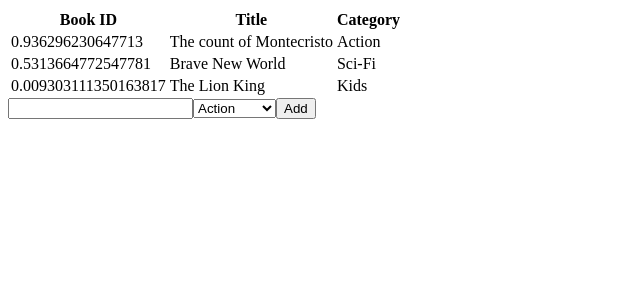
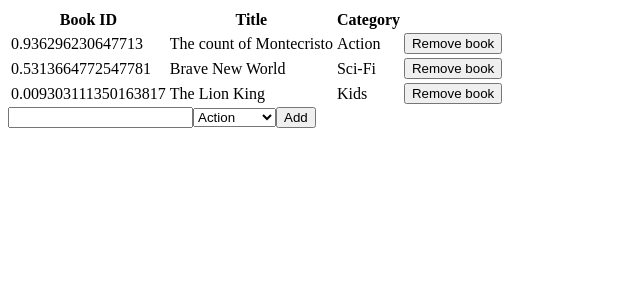
Before and after one commit to jeton-th/a-bookstore, a React (Create React App) app: page / in a window 1280 px wide. Shown: the top 300 px of the page, without its empty margins (0-640 px from the left). Built offline with nearby package versions, Linux system fonts and the light colour scheme.

Commit message:
Third milestone

```diff
--- a/src/components/Book.js
+++ b/src/components/Book.js
@@ -1,16 +1,25 @@
 import React from 'react';
 import PropTypes from 'prop-types';
 
-const Book = ({ book }) => (
+const Book = ({ book, clickHandler }) => (
   <tr>
     <td>{book.id}</td>
     <td>{book.title}</td>
     <td>{book.category}</td>
+    <td>
+      <button
+        type="button"
+        onClick={() => clickHandler(book)}
+      >
+        Remove book
+      </button>
+    </td>
   </tr>
 );
 
 Book.propTypes = {
   book: PropTypes.object.isRequired,
+  clickHandler: PropTypes.func.isRequired,
 };
 
 export default Book;
--- a/src/containers/BooksForm.js
+++ b/src/containers/BooksForm.js
@@ -1,6 +1,6 @@
 import React from 'react';
+import PropTypes from 'prop-types';
 import { connect } from 'react-redux';
-import store from '../reducers/index';
 import { addBook } from '../actions/index';
 
 const BOOK_CATEGORIES = [
@@ -15,8 +15,9 @@ const BOOK_CATEGORIES = [
 
 class BooksForm extends React.Component {
   state = {
+    id: Math.random(),
     title: '',
-    category: '',
+    category: 'Action',
   };
 
   handleChange = (event) => {
@@ -32,10 +33,12 @@ class BooksForm extends React.Component {
   };
 
   handleSubmit = () => {
-    store.dispatch(addBook(this.state));
+    const { submitNewBook } = this.props;
+    submitNewBook(this.state);
     this.setState({
+      id: Math.random(),
       title: '',
-      category: '',
+      category: 'Action',
     });
   }
 
@@ -46,13 +49,7 @@ class BooksForm extends React.Component {
         <input onChange={this.handleChange} value={title} />
         <select onChange={this.handleChange} value={category}>
           {
-            BOOK_CATEGORIES.map(c => (
-              <option
-                key={c}
-              >
-                {c}
-              </option>
-            ))
+            BOOK_CATEGORIES.map(c => (<option key={c}>{c}</option>))
           }
         </select>
         <button type="button" onClick={this.handleSubmit}>Add</button>
@@ -61,8 +58,12 @@ class BooksForm extends React.Component {
   }
 }
 
+BooksForm.propTypes = {
+  submitNewBook: PropTypes.func.isRequired,
+};
+
 const mapDispatchToProps = dispatch => ({
-  addBook: () => (dispatch(addBook())),
+  submitNewBook: book => (dispatch(addBook(book))),
 });
 
 export default connect(null, mapDispatchToProps)(BooksForm);
--- a/src/containers/BooksList.js
+++ b/src/containers/BooksList.js
@@ -1,10 +1,17 @@
 import React from 'react';
+import { connect } from 'react-redux';
+import PropTypes from 'prop-types';
 import Book from '../components/Book';
-import store from '../reducers/index';
+import { removeBook } from '../actions/index';
 
-const BooksList = () => {
-  const { books } = store.getState();
-  const allBooks = books.map(book => <Book key={book.id} book={book} />);
+const BooksList = ({ books, removeABook }) => {
+  const handleRemoveBook = (book) => {
+    removeABook(book);
+  };
+
+  const allBooks = books.map(book => (
+    <Book key={book.id} book={book} clickHandler={handleRemoveBook} />
+  ));
 
   return (
     <table>
@@ -20,4 +27,15 @@ const BooksList = () => {
   );
 };
 
-export default BooksList;
+BooksList.propTypes = {
+  books: PropTypes.array.isRequired,
+  removeABook: PropTypes.func.isRequired,
+};
+
+const mapStateToProps = state => ({ books: state.books });
+
+const mapDispatchToProps = dispatch => ({
+  removeABook: book => (dispatch(removeBook(book))),
+});
+
+export default connect(mapStateToProps, mapDispatchToProps)(BooksList);
--- a/src/reducers/books.js
+++ b/src/reducers/books.js
@@ -25,8 +25,8 @@ const createBooks = (state = INITIAL_STATE, action) => {
       ];
     case 'REMOVE_BOOK':
       return [
-        ...state.slice(0, action.id),
-        ...state.slice(action.id + 1),
+        ...state.slice(0, state.indexOf(action.book)),
+        ...state.slice(state.indexOf(action.book) + 1),
       ];
     default:
       return state;
```
